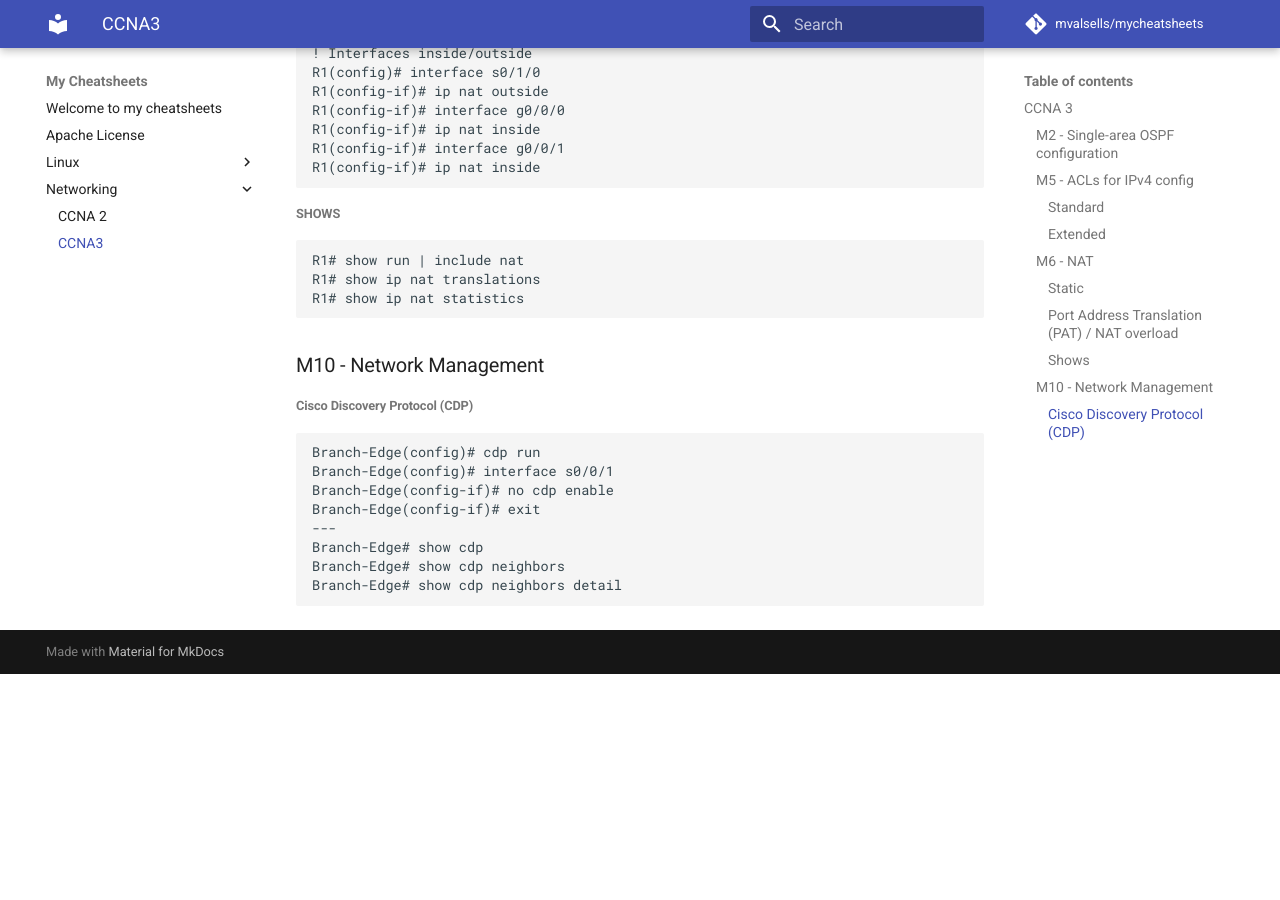
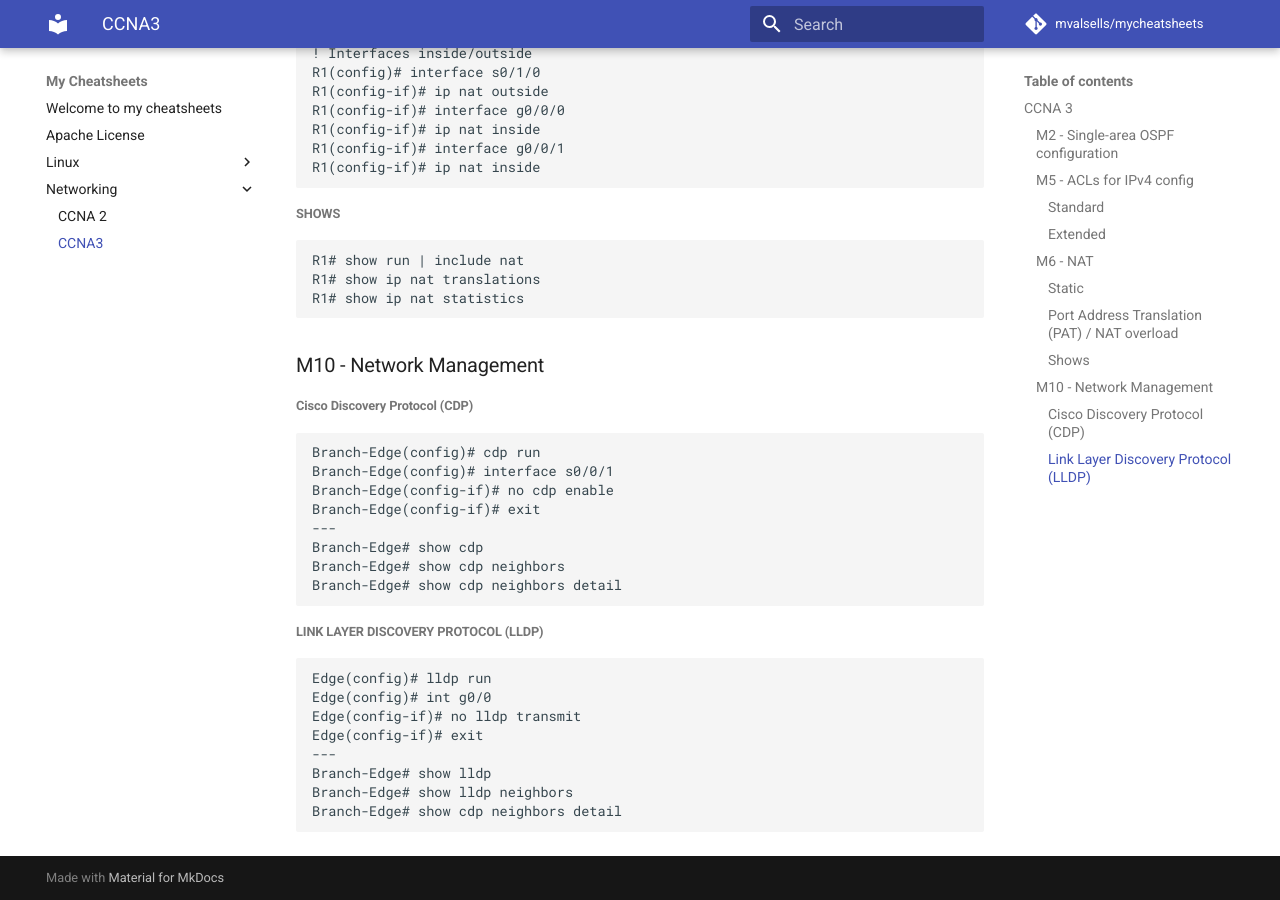
Before and after one commit to mvalsells/mycheatsheets, an MkDocs documentation site: the page built from docs/networking/CCNA3.md, in a window 1280 px wide and 900 px high, scrolled down 1841 px. Built offline with MkDocs 1.6.1 and Material for MkDocs 9.7.7, drawn with Linux system fonts in a browser that asks for light colours; comment, search, counter and statistics services are not loaded; before the commit the page ends 2515 px from its top, so only the background shows below that.

Commit message:
Added CCNA3 - LLDP

````diff
--- a/docs/networking/CCNA3.md
+++ b/docs/networking/CCNA3.md
@@ -108,3 +108,14 @@ Branch-Edge# show cdp
 Branch-Edge# show cdp neighbors
 Branch-Edge# show cdp neighbors detail
 ```
+##### Link Layer Discovery Protocol (LLDP)
+```
+Edge(config)# lldp run
+Edge(config)# int g0/0
+Edge(config-if)# no lldp transmit
+Edge(config-if)# exit
+---
+Branch-Edge# show lldp
+Branch-Edge# show lldp neighbors
+Branch-Edge# show cdp neighbors detail
+```
````
